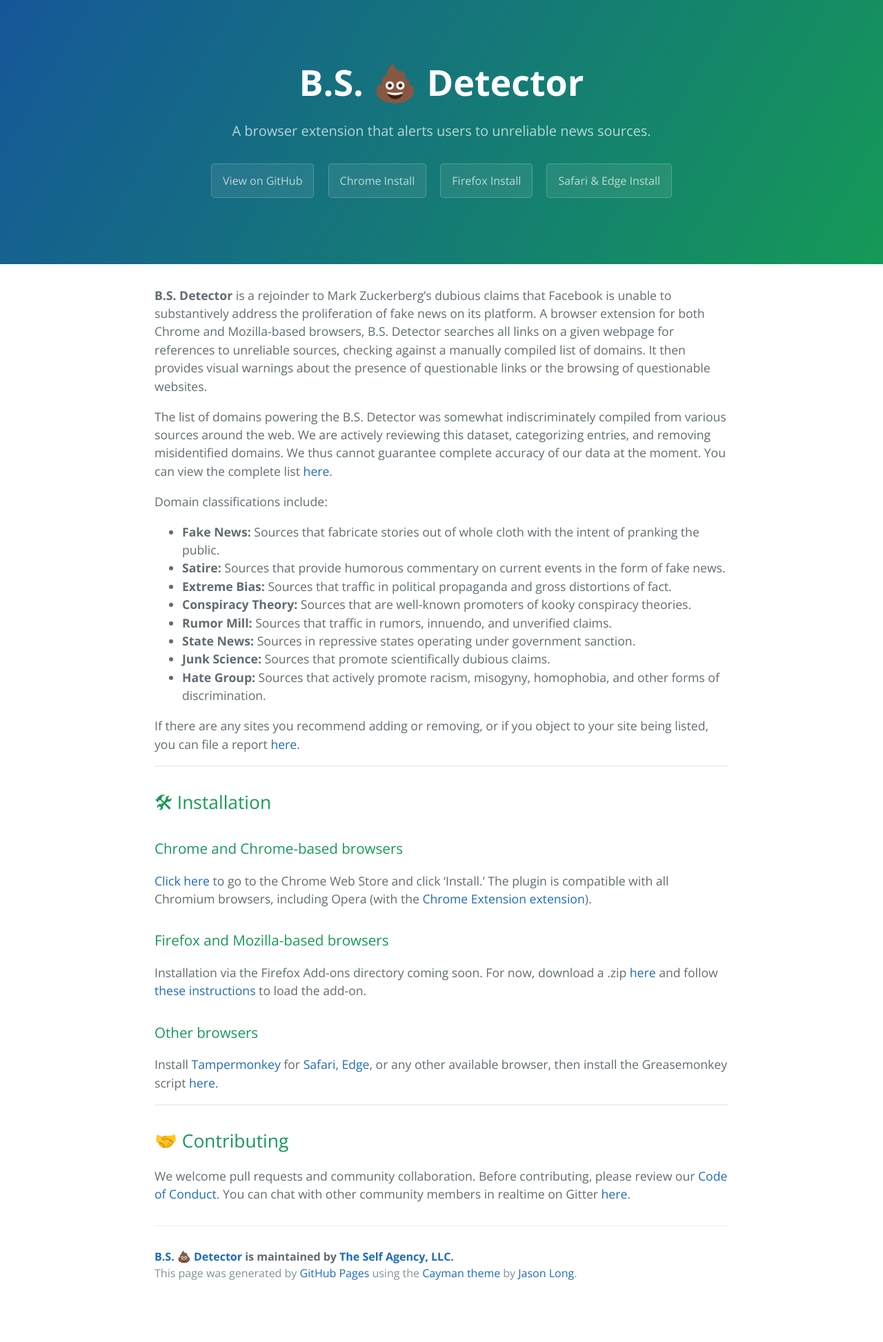
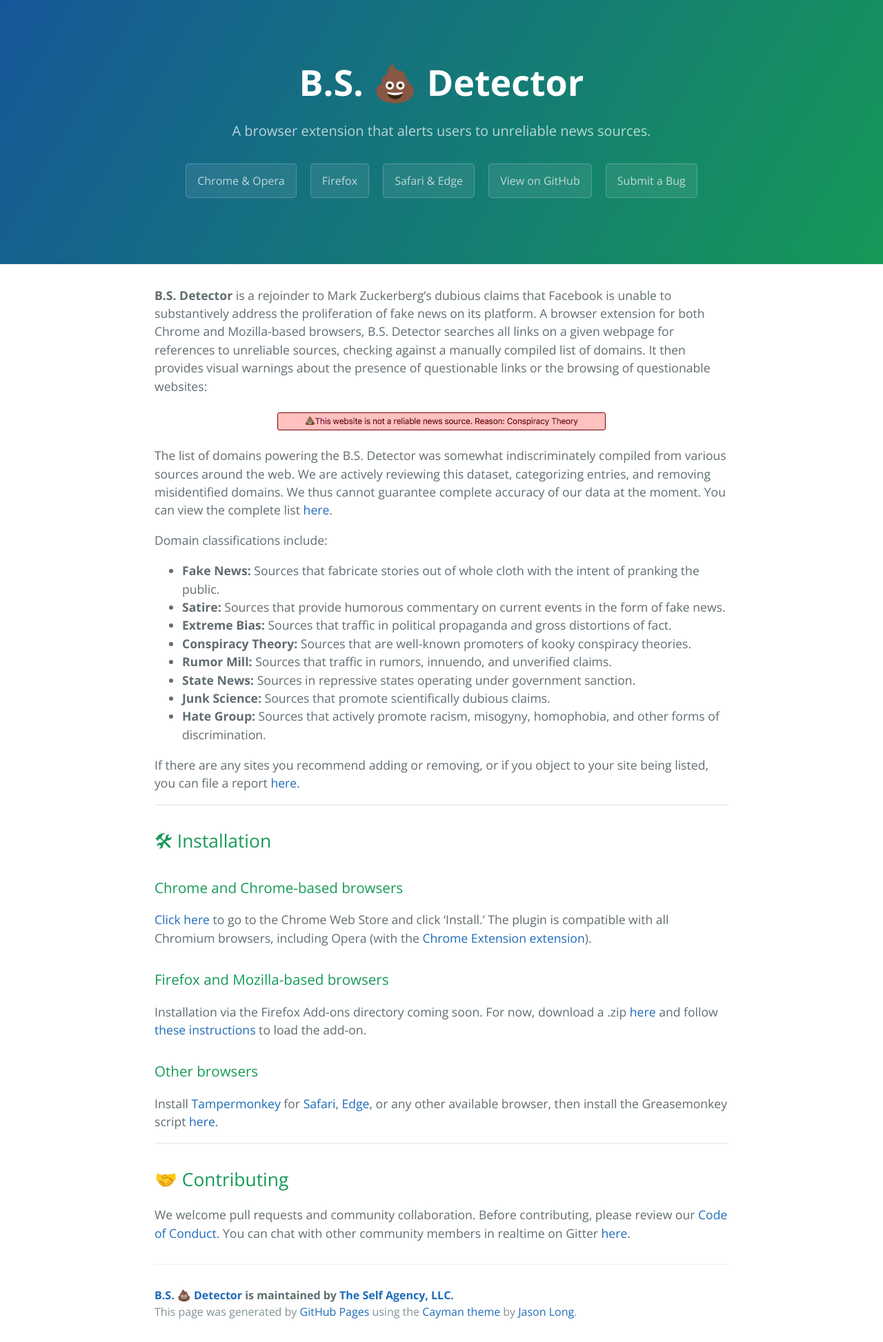
Before and after one commit to selfagency/bs-detector, a Jekyll site: the page built from docs/index.html, in a window 1280 px wide. Shown: the whole page at 69% size. Built offline with Jekyll 4.4.1, drawn with Linux system fonts in a browser that asks for light colours; the list of posts is cut into pages by our own code; before the commit the page ends 1890 px from its top, so only the background shows below that.

Commit message:
added alert image to ghp

```diff
--- a/docs/_includes/content.md
+++ b/docs/_includes/content.md
@@ -1,4 +1,6 @@
-**B.S. Detector** is a rejoinder to Mark Zuckerberg's dubious claims that Facebook is unable to substantively address the proliferation of fake news on its platform. A browser extension for both Chrome and Mozilla-based browsers, B.S. Detector searches all links on a given webpage for references to unreliable sources, checking against a manually compiled list of domains. It then provides visual warnings about the presence of questionable links or the browsing of questionable websites.
+**B.S. Detector** is a rejoinder to Mark Zuckerberg's dubious claims that Facebook is unable to substantively address the proliferation of fake news on its platform. A browser extension for both Chrome and Mozilla-based browsers, B.S. Detector searches all links on a given webpage for references to unreliable sources, checking against a manually compiled list of domains. It then provides visual warnings about the presence of questionable links or the browsing of questionable websites:
+
+![bs-detector-alert](/images/alert.png){:class="bs-detector-img"}
 
 The list of domains powering the B.S. Detector was somewhat indiscriminately compiled from various sources around the web. We are actively reviewing this dataset, categorizing entries, and removing misidentified domains. We thus cannot guarantee complete accuracy of our data at the moment. You can view the complete list [here](https://github.com/selfagency/bs-detector/blob/master/chrome/data/data.json).
 
--- a/docs/_includes/page-header.html
+++ b/docs/_includes/page-header.html
@@ -1,8 +1,9 @@
 <section class="page-header">
   <h1 class="project-name">{{ site.title }}</h1>
   <h2 class="project-tagline">{{ site.tagline }}</h2>
+  <a href="#chrome" class="btn">Chrome & Opera</a>
+  <a href="#firefox" class="btn">Firefox</a>
+  <a href="#other" class="btn">Safari & Edge</a>
   <a href="http://github.com/selfagency/bs-detector" class="btn">View on GitHub</a>
-  <a href="https://chrome.google.com/webstore/detail/dlcgkekjiopopabcifhebmphmfmdbjod#" class="btn">Chrome Install</a>
-  <a href="#firefox" class="btn">Firefox Install</a>
-  <a href="#other" class="btn">Safari & Edge Install</a>
+  <a href="http://github.com/selfagency/bs-detector/issues" class="btn">Submit a Bug</a>
 </section>
--- a/docs/css/cayman.css
+++ b/docs/css/cayman.css
@@ -109,8 +109,8 @@
     .main-content {
       padding: 2rem 1rem;
       font-size: 1rem; } }
-  .main-content img {
-    max-width: 100%; }
+  /*.main-content img {
+    max-width: 100%; }*/
   .main-content h1,
   .main-content h2,
   .main-content h3,
@@ -239,3 +239,10 @@
 
 .site-footer-credits {
   color: #819198; }
+
+.bs-detector-img {
+  display: block;
+  margin: 0 auto;
+  max-width: 487px;
+  width: 100%
+}
```
Also changed, not shown: docs/favicon.ico (added), docs/images/alert.png (added), 5 other files.
